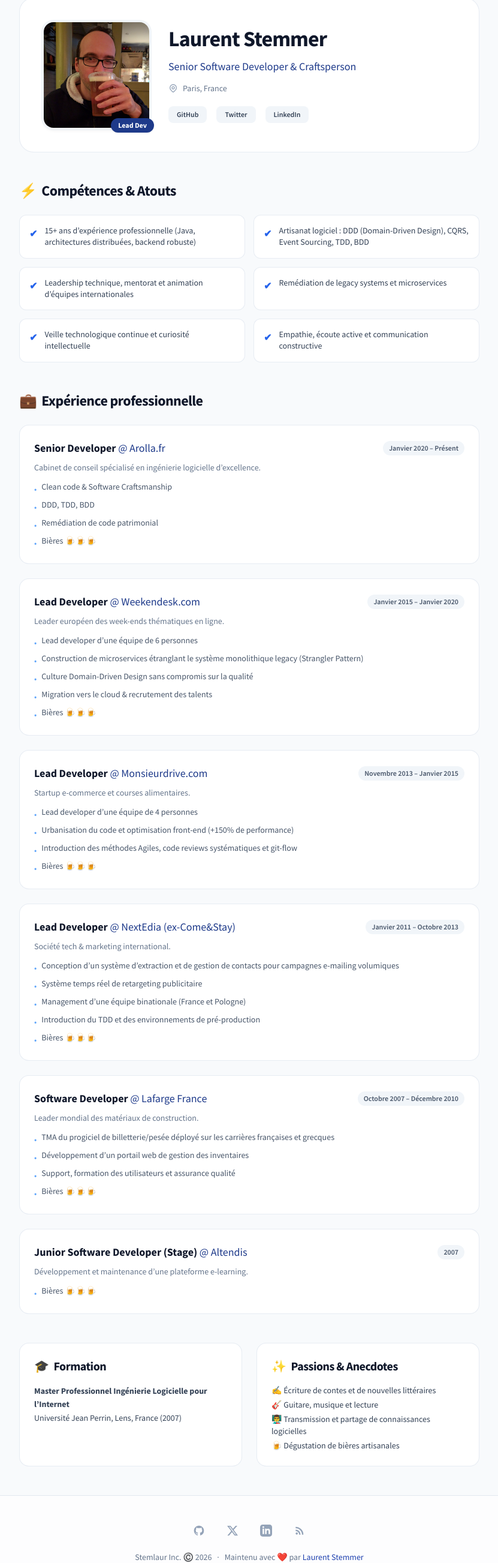
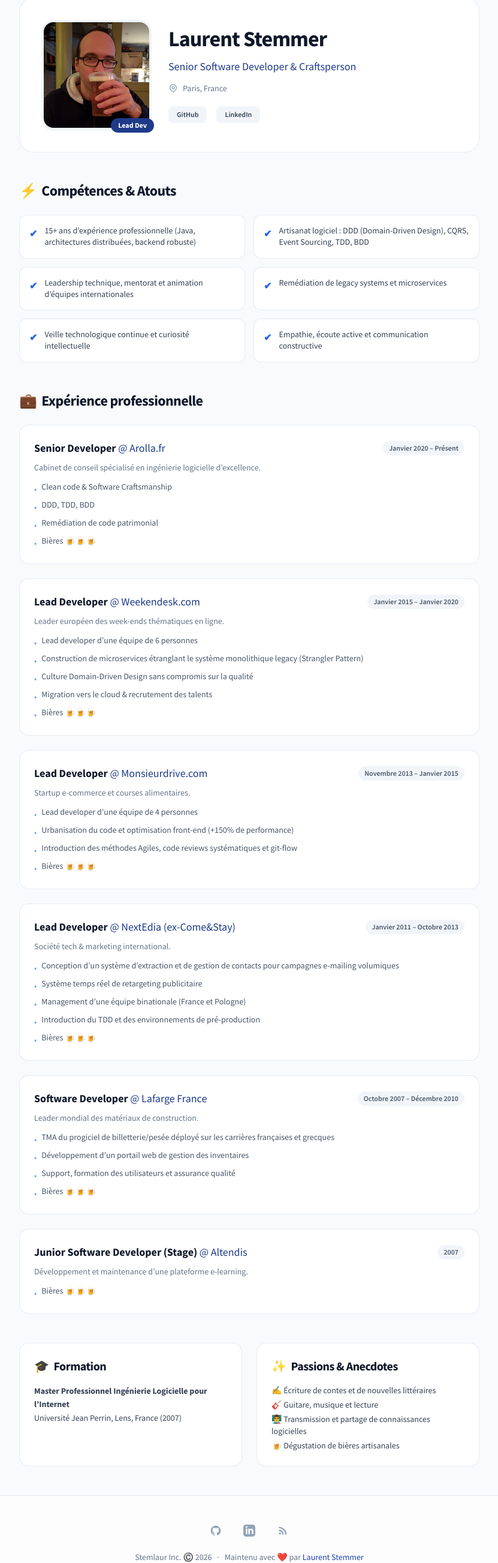
Before and after one commit to stemlaur/stemlaur.github.io, an Astro site: page /about in a window 1280 px wide. Shown: the part 117-2722 px from the top of the page at 60% size, without its empty margins (224-1055 px from the left). Built offline with nearby package versions, Linux system fonts and the light colour scheme; Astro itself is replaced by a stand-in of ours.

Commit message:
remove twitter

```diff
--- a/src/components/Footer.astro
+++ b/src/components/Footer.astro
@@ -14,17 +14,6 @@ const currentYear = new Date().getFullYear();
       >
         <svg class="w-5 h-5 fill-current" viewBox="0 0 24 24">
           <path fill-rule="evenodd" clip-rule="evenodd" d="M12 2C6.477 2 2 6.484 2 12.017c0 4.425 2.865 8.18 6.839 9.504.5.092.682-.217.682-.483 0-.237-.008-.868-.013-1.703-2.782.605-3.369-1.343-3.369-1.343-.454-1.158-1.11-1.466-1.11-1.466-.908-.62.069-.608.069-.608 1.003.07 1.53 1.032 1.53 1.032.892 1.53 2.341 1.088 2.91.832.092-.647.35-1.088.636-1.338-2.22-.253-4.555-1.113-4.555-4.951 0-1.093.39-1.988 1.029-2.688-.103-.253-.446-1.272.098-2.65 0 0 .84-.27 2.75 1.026A9.564 9.564 0 0112 6.844c.85.004 1.705.115 2.504.337 1.909-1.296 2.747-1.027 2.747-1.027.546 1.379.202 2.398.1 2.651.64.7 1.028 1.595 1.028 2.688 0 3.848-2.339 4.695-4.566 4.943.359.309.678.92.678 1.855 0 1.338-.012 2.419-.012 2.747 0 .268.18.58.688.482A10.019 10.019 0 0022 12.017C22 6.484 17.522 2 12 2z"/>
-        </svg>
-      </a>
-      <a
-        href="https://twitter.com/stemlaur"
-        target="_blank"
-        rel="noopener noreferrer"
-        class="p-2 rounded-lg hover:text-brand-900 hover:bg-slate-100 transition-colors"
-        aria-label="Twitter"
-      >
-        <svg class="w-5 h-5 fill-current" viewBox="0 0 24 24">
-          <path d="M18.244 2.25h3.308l-7.227 8.26 8.502 11.24H16.17l-5.214-6.817L4.99 21.75H1.68l7.73-8.835L1.254 2.25H8.08l4.713 6.231zm-1.161 17.52h1.833L7.084 4.126H5.117z"/>
         </svg>
       </a>
       <a
--- a/src/pages/about.astro
+++ b/src/pages/about.astro
@@ -127,14 +127,6 @@ const jobs = [
             GitHub
           </a>
           <a
-            href="https://twitter.com/stemlaur"
-            target="_blank"
-            rel="noopener noreferrer"
-            class="inline-flex items-center gap-2 px-3.5 py-1.5 rounded-lg text-xs font-semibold text-slate-700 bg-slate-100 hover:bg-slate-200 transition-colors"
-          >
-            Twitter
-          </a>
-          <a
             href="https://www.linkedin.com/in/stemlaur"
             target="_blank"
             rel="noopener noreferrer"
```
